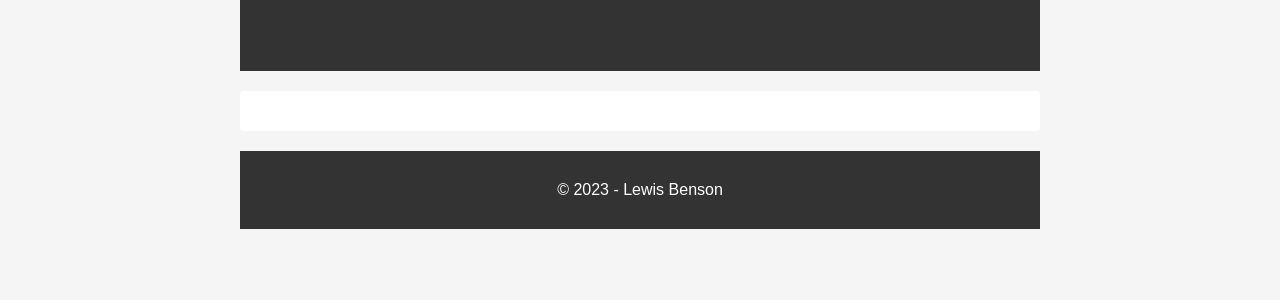
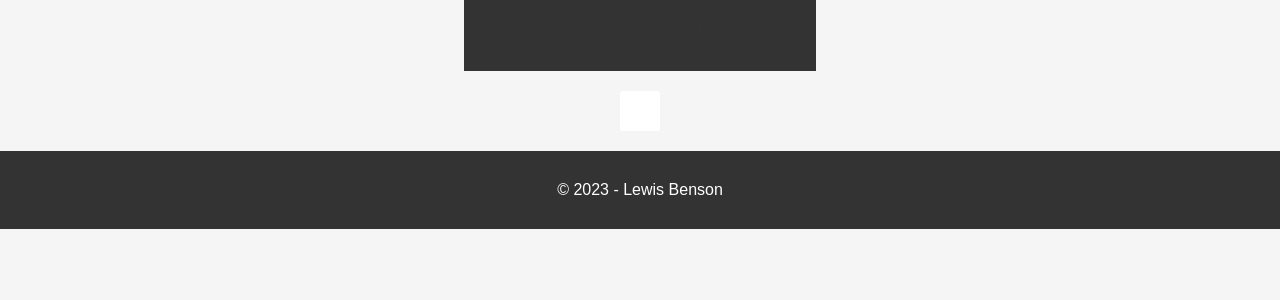
Before and after one commit to tm-LBenson/learning-ladder, a Jekyll site: the page built from notes/general-notes.md, in a window 1280 px wide. Shown: the top 300 px of the page. Built offline with Jekyll 4.4.1, drawn with Linux system fonts in a browser that asks for light colours; our own code applies the rules of GitHub Pages for plain Markdown files.

Commit message:
adjust styles for better layout

```diff
--- a/assets/css/styles.css
+++ b/assets/css/styles.css
@@ -2,16 +2,20 @@ body {
   font-family: 'Arial', sans-serif;
   line-height: 1.6;
   color: #333;
-  max-width: 800px;
+  display: flex;
+  flex-direction: column;
+  align-items: center;
   margin: auto;
   background-color: #f5f5f5;
 }
+header {
+  text-align: center;
+  padding: 10px 0;
+}
 
-header {
+body > header {
   background-color: #333;
   color: #fff;
-  padding: 10px 0;
-  text-align: center;
 }
 
 header h1 {
@@ -24,6 +28,7 @@ main {
   padding: 20px;
   margin: 20px 0;
   border-radius: 3px;
+  max-width: 800px;
 }
 
 footer {
@@ -31,6 +36,7 @@ footer {
   color: #fff;
   text-align: center;
   padding: 10px 0;
+  width: 100%;
 }
 
 h1,
```
